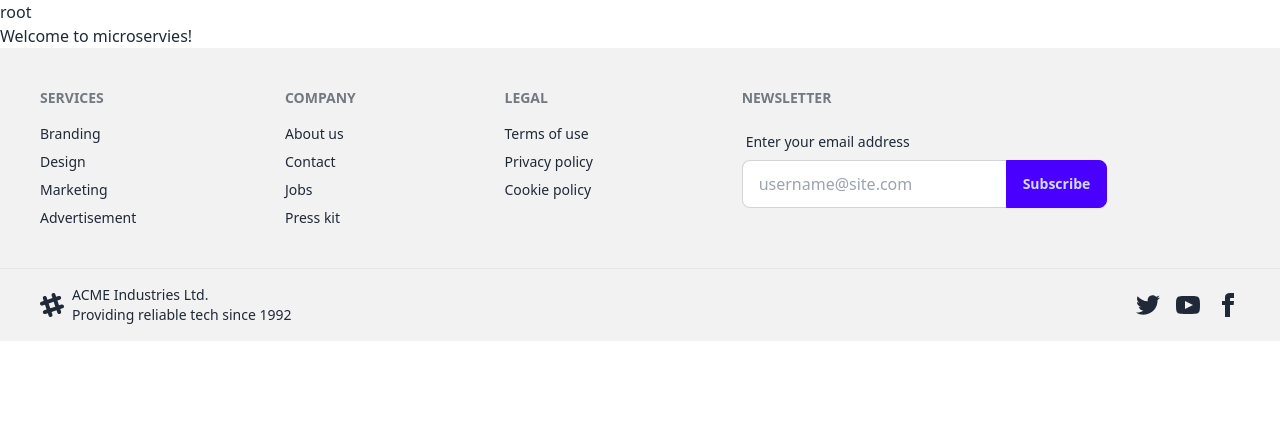
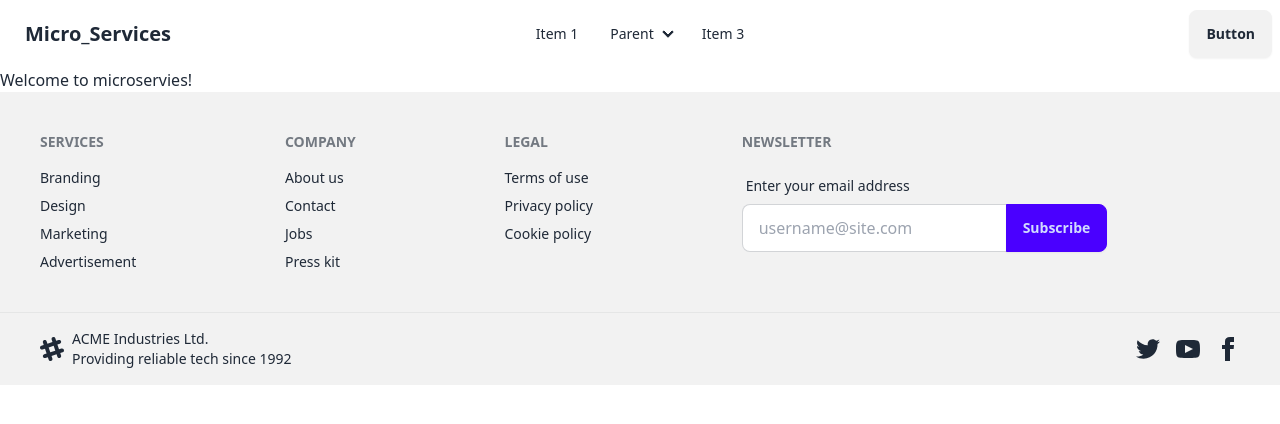
Before and after one commit to MUHAMMADSabbirHossain/personal-portfolio, a React (Vite) app in the folder Personal-Portfolios-FrontEnd/: page / in a window 1280 px wide. Shown: the top 424 px of the page. Built offline with nearby package versions, Linux system fonts and the light colour scheme.

Commit message:
Header | Navbar: components are added... successfully

```diff
--- /dev/null
+++ b/Personal-Portfolios-FrontEnd/src/components/Header.jsx
@@ -0,0 +1,9 @@
+const Header = () => {
+    return (
+        <div>
+
+        </div>
+    );
+};
+
+export default Header;
--- /dev/null
+++ b/Personal-Portfolios-FrontEnd/src/components/Navbar.jsx
@@ -0,0 +1,60 @@
+const Navbar = () => {
+    const linkList = <>
+        <li><a>Item 1</a></li>
+        <li>
+            <details>
+                <summary>Parent</summary>
+                <ul className="p-2">
+                    <li><a>Submenu 1</a></li>
+                    <li><a>Submenu 2</a></li>
+                </ul>
+            </details>
+        </li>
+        <li><a>Item 3</a></li>
+    </>;
+    return (
+        <div className="navbar bg-base-100">
+            <div className="navbar-start">
+                <div className="dropdown">
+                    <div tabIndex={0} role="button" className="btn btn-ghost lg:hidden">
+                        <svg xmlns="http://www.w3.org/2000/svg" className="h-5 w-5" fill="none" viewBox="0 0 24 24" stroke="currentColor"><path strokeLinecap="round" strokeLinejoin="round" strokeWidth="2" d="M4 6h16M4 12h8m-8 6h16" /></svg>
+                    </div>
+                    <ul tabIndex={0} className="menu menu-sm dropdown-content mt-3 z-[1] p-2 shadow bg-base-100 rounded-box w-52">
+                        {/*    <li><a>Item 1</a></li>
+                        <li>
+                            <a>Parent</a>
+                            <ul className="p-2">
+                                <li><a>Submenu 1</a></li>
+                                <li><a>Submenu 2</a></li>
+                            </ul>
+                        </li>
+                        <li><a>Item 3</a></li> */}
+                        {linkList}
+                    </ul>
+                </div>
+                <a className="btn btn-ghost text-xl">Micro_Services</a>
+            </div>
+            <div className="navbar-center hidden lg:flex">
+                <ul className="menu menu-horizontal px-1">
+                    {/*  <li><a>Item 1</a></li>
+                    <li>
+                        <details>
+                            <summary>Parent</summary>
+                            <ul className="p-2">
+                                <li><a>Submenu 1</a></li>
+                                <li><a>Submenu 2</a></li>
+                            </ul>
+                        </details>
+                    </li>
+                    <li><a>Item 3</a></li> */}
+                    {linkList}
+                </ul>
+            </div>
+            <div className="navbar-end">
+                <a className="btn">Button</a>
+            </div>
+        </div>
+    );
+};
+
+export default Navbar;
--- a/Personal-Portfolios-FrontEnd/src/layout/Root.jsx
+++ b/Personal-Portfolios-FrontEnd/src/layout/Root.jsx
@@ -1,9 +1,13 @@
 import { Outlet } from "react-router-dom";
 import Footer from "../components/Footer";
+import Header from "../components/Header";
+import Navbar from "../components/Navbar";
 
 const Root = () => {
     return (
-        <>root
+        <>
+            <Header></Header>
+            <Navbar></Navbar>
             <main>
                 <Outlet></Outlet>
             </main>
```
